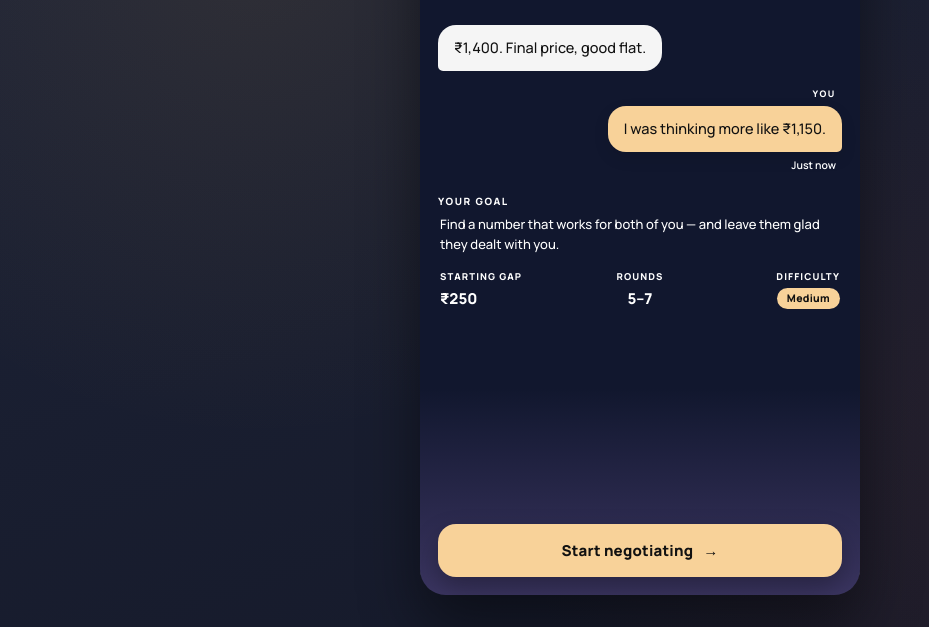
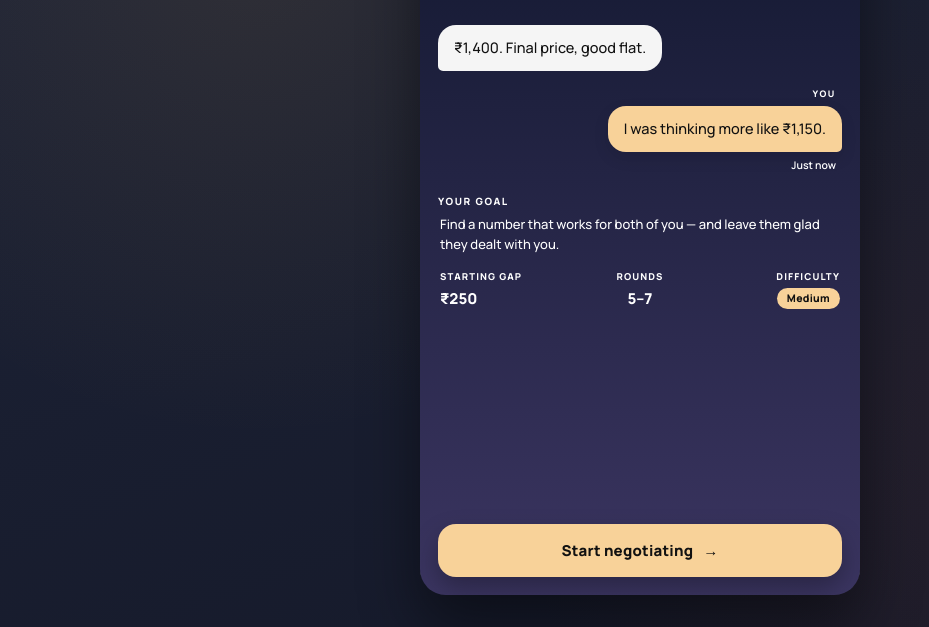
Before and after one commit to ra5922/MOL-BHAV, a plain HTML site: page briefing.html in a window 1280 px wide. Shown: the part 173-800 px from the top of the page, without its empty margins (0-929 px from the left). Drawn offline with Linux system fonts and the light colour scheme; a web font is replaced by a local one.

Commit message:
changes made

```diff
--- a/briefing.html
+++ b/briefing.html
@@ -68,7 +68,7 @@
   }
   .phone{
     width:min(420px,100%); min-height:680px; height:92vh; max-height:920px;
-    background:linear-gradient(180deg, var(--home-1) 0%, var(--home-1) 72%, var(--home-2) 100%);
+    background:linear-gradient(180deg, var(--home-1) 0%, var(--home-1) 0%, var(--home-2) 100%);
     border-radius:26px;
     box-shadow: 0 30px 60px rgba(0,0,0,0.45), 0 2px 0 rgba(255,255,255,0.4) inset;
     padding:20px 18px; display:flex; flex-direction:column; position:relative; overflow:hidden;
```
